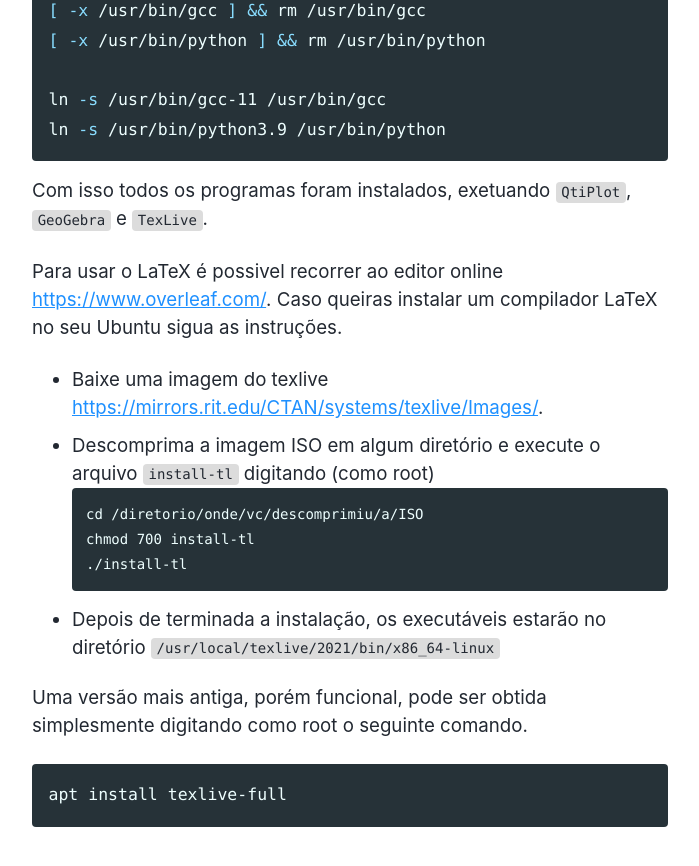
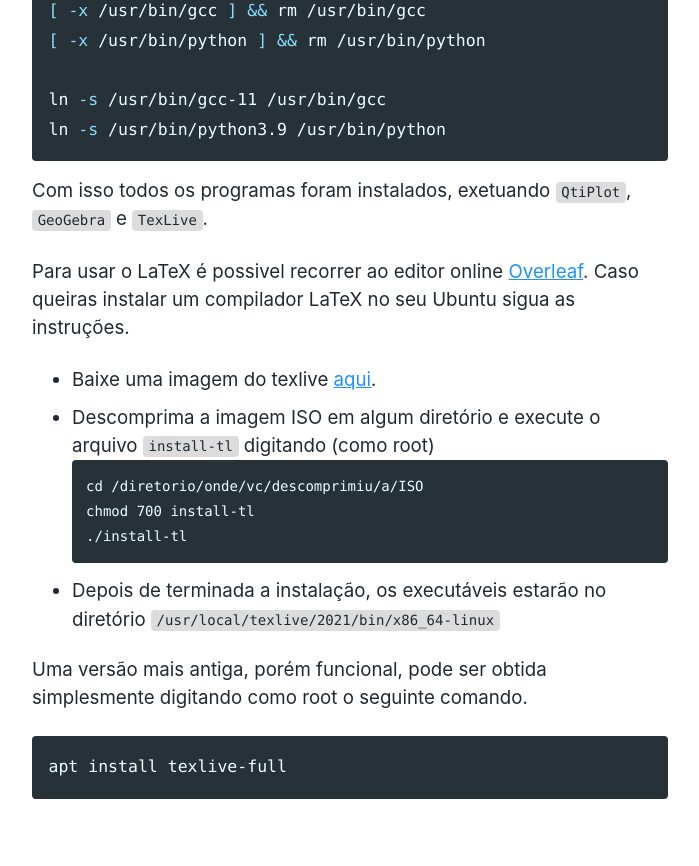
Before and after one commit to ismaeldamiao/ismaeldamiao.github.io, a Jekyll site: the page built from _pages/pt/ComputationalPhysics/ubuntu.md, in a window 1280 px wide and 900 px high, scrolled down 880 px. Shown: the top 866 px of the window, without its empty margins (290-989 px from the left). Built offline with Jekyll 4.4.1, drawn with Linux system fonts in a browser that asks for light colours; nearby versions of some CDN libraries.

Commit message:
Update ubuntu.md

````diff
--- a/_pages/pt/ComputationalPhysics/ubuntu.md
+++ b/_pages/pt/ComputationalPhysics/ubuntu.md
@@ -35,9 +35,9 @@ ln -s /usr/bin/python3.9 /usr/bin/python
 
 Com isso todos os programas foram instalados, exetuando `QtiPlot`, `GeoGebra` e `TexLive`.
 
-Para usar o LaTeX é possivel recorrer ao editor online [https://www.overleaf.com/](Overleaf). Caso queiras instalar
+Para usar o LaTeX é possivel recorrer ao editor online [Overleaf](https://www.overleaf.com/). Caso queiras instalar
 um compilador LaTeX no seu Ubuntu sigua as instruções.
-* Baixe uma imagem do texlive [https://mirrors.rit.edu/CTAN/systems/texlive/Images/](aqui).
+* Baixe uma imagem do texlive [aqui](https://mirrors.rit.edu/CTAN/systems/texlive/Images/).
 * Descomprima a imagem ISO em algum diretório e execute o arquivo `install-tl` digitando (como root)
 ```bash
 cd /diretorio/onde/vc/descomprimiu/a/ISO
````
